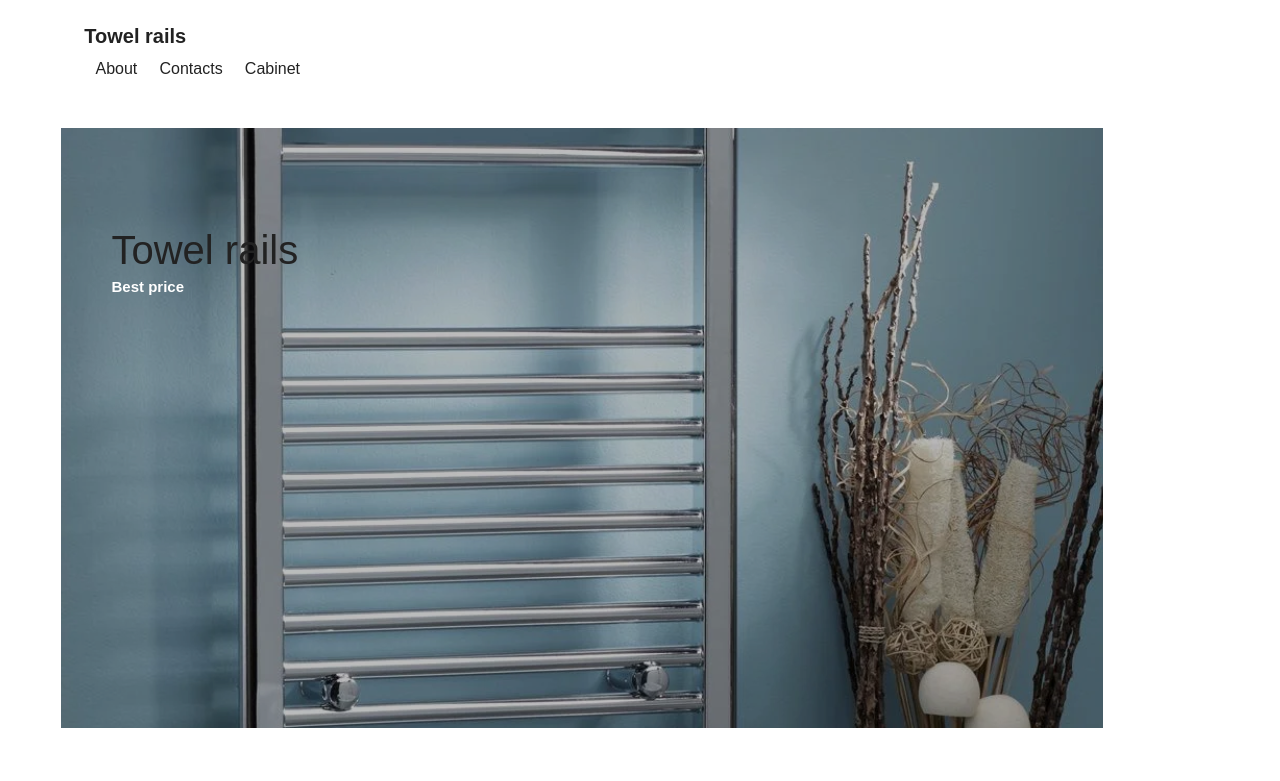
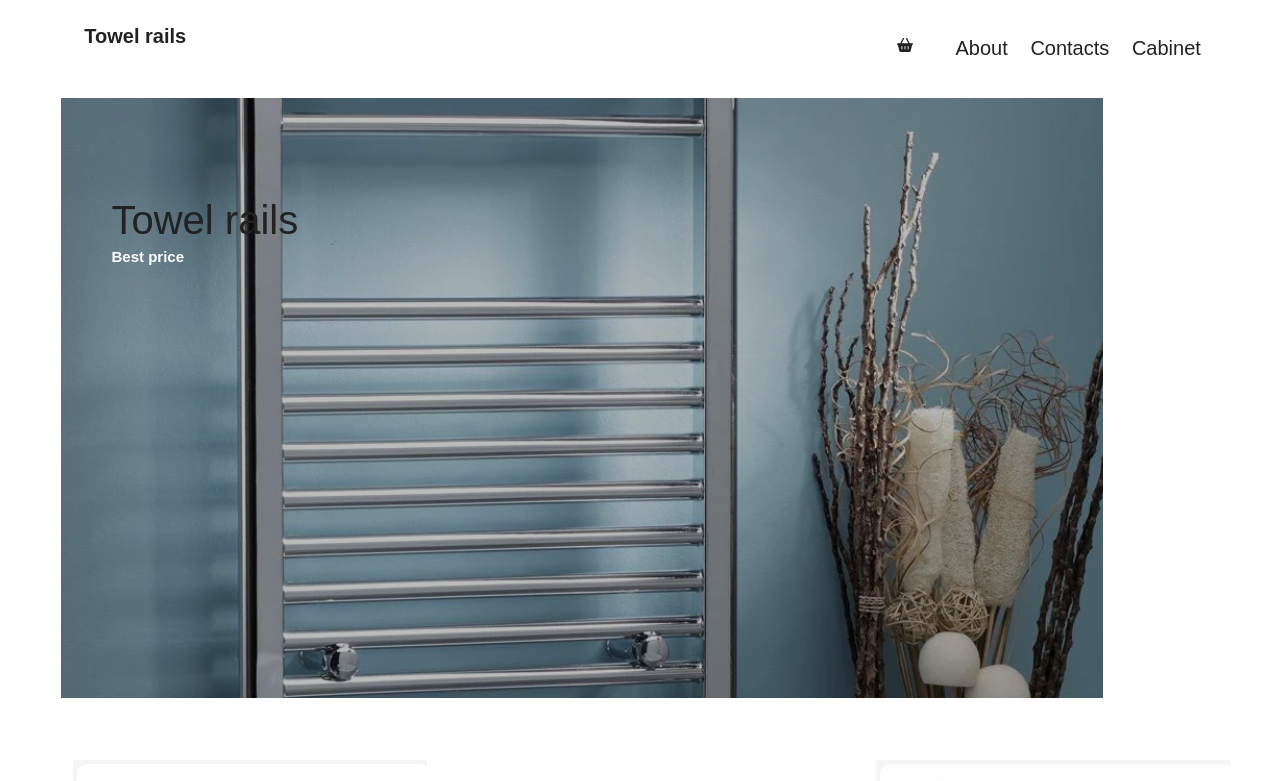
Before and after one commit to UladzislauM/AngryShopREACT, a React (Create React App) app: page / in a window 1280 px wide. Shown: the top 781 px of the page. Built offline with nearby package versions, Linux system fonts and the light colour scheme; the HTML template or start-up script is replaced by a standard one; a web font is replaced by a local one.

Commit message:
develop: added cart

```diff
--- a/src/components/Header.js
+++ b/src/components/Header.js
@@ -1,7 +1,9 @@
-import React from 'react'
-import { IconName } from "react-icons/fa6";
+import React, { useState } from 'react'
+import { FaBasketShopping } from "react-icons/fa6";
 
 export default function Header() {
+let [cartOpen, setCartOpen] = useState(false)
+
   return (
     <header>
         <div>
@@ -11,6 +13,12 @@ export default function Header() {
                 <li>Contacts</li>
                 <li>Cabinet</li>
             </ul>
+            <FaBasketShopping onClick={() => setCartOpen(cartOpen =!cartOpen)} className={`shop-cart-button ${cartOpen && 'active'}`} />
+
+            {cartOpen && (
+              <div className='shop-cart'>
+              </div>
+            )}
         </div>
     <div className='presentation'></div>
     </header>
--- a/src/index.css
+++ b/src/index.css
@@ -17,25 +17,54 @@ body {
     margin: 50 auto;
 }
 
+header {
+    position: relative;
+}
+
 header .logo {
     font-weight: 600;
     font-size: 20px;
 }
 
-head ul.nav {
+header ul.nav {
     float: right;
     font-size: 20px;
 }
 
 header ul.nav li {
     display: inline;
-    margin-left: 25 px;
+    margin-left: 20px;
     cursor: pointer;
     transition: opacity 500ms ease;
 }
 
 header ul.nav li.hover {
     opacity: 0.5;
+}
+
+header .shop-cart-button {
+    float: right;
+    cursor: pointer;
+    transition: color, transform 500ms ease;
+
+}
+
+header .shop-cart-button:hover,
+header .shop-cart-button.active {
+    color: #dc3d3d;
+    transform: scale(1.3);
+}
+
+header .shop-cart {
+    position: absolute;
+    top: 30px;
+    right: 0;
+    width: 450px;
+    min-height: 100px;
+    background: #b4b6bb;
+    -webkit-box-shadow: 10px 9px 18px -5px rgba(0,0,0,0.7);
+    box-shadow: 10px 9px 18px -5px rgba(0,0,0,0.7);
+    z-index: 1000;
 }
 
 header .presentation {
```
